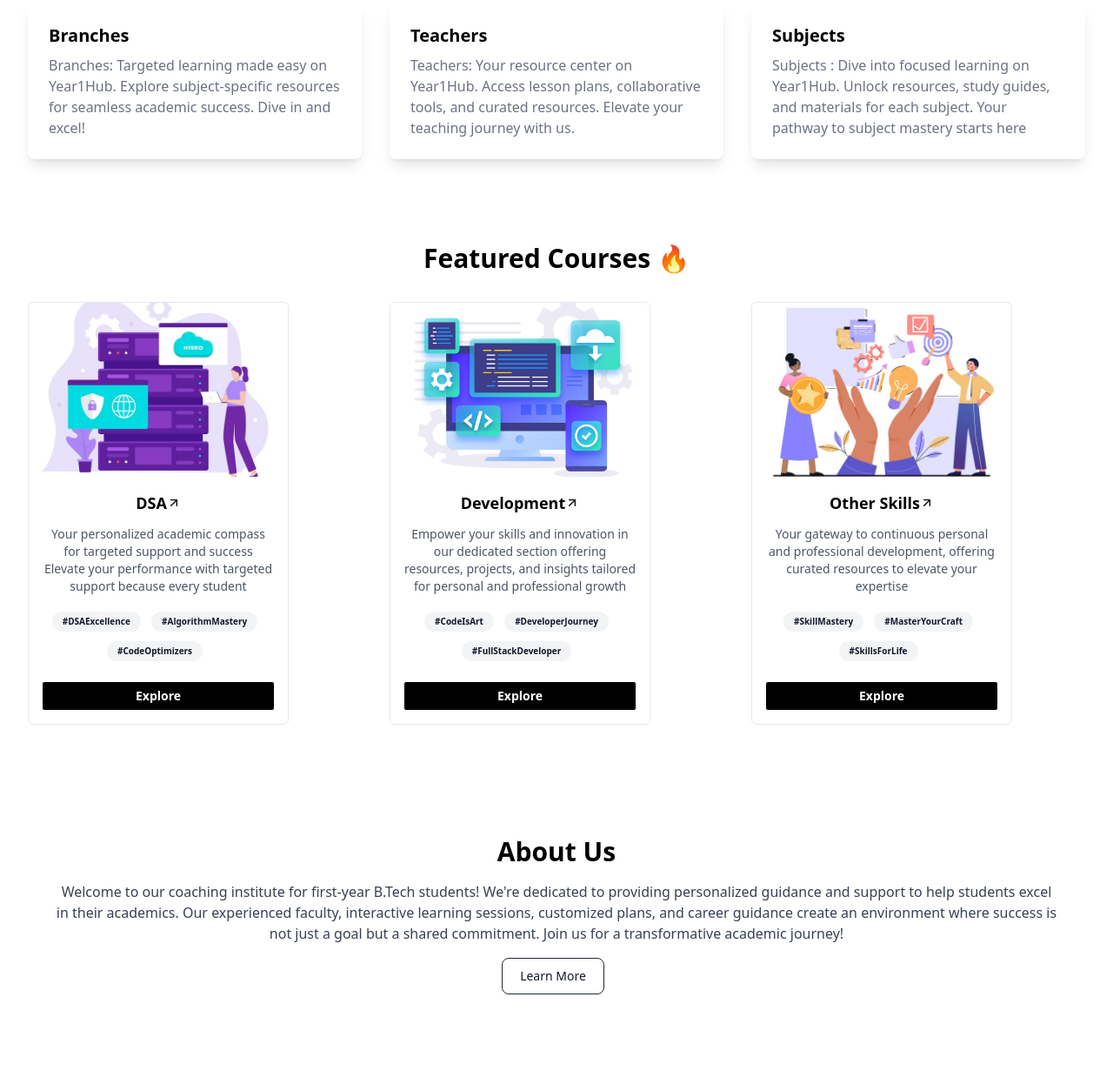
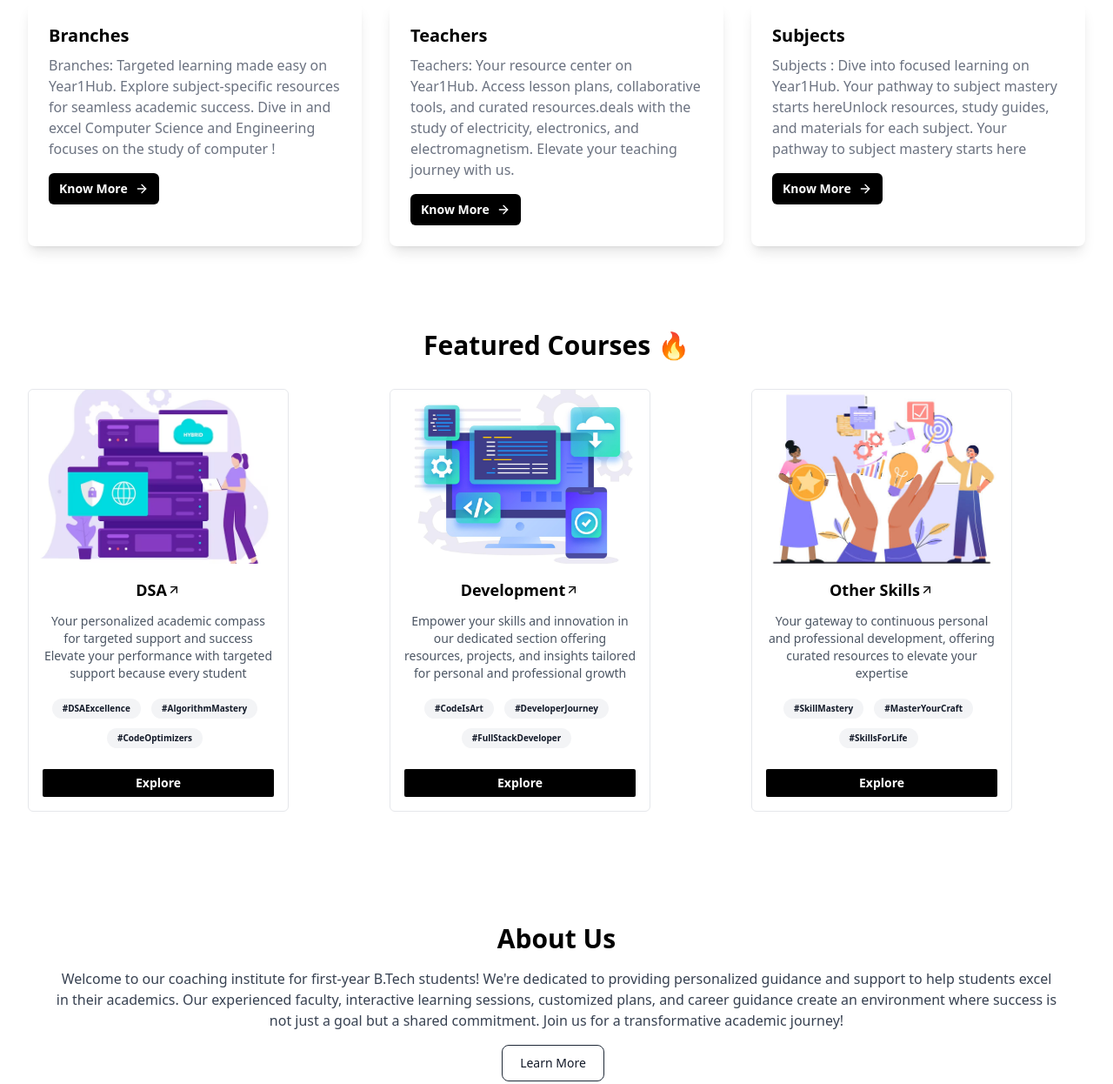
Before and after one commit to gauravkatara53/Year1hub, a plain HTML site: page index.html in a window 1280 px wide. Shown: the part 723-1969 px from the top of the page at 87% size. Drawn offline with nearby package versions, Linux system fonts and the light colour scheme.

Commit message:
Update index.html

```diff
--- a/index.html
+++ b/index.html
@@ -130,7 +130,7 @@
               </li>
             </ul>
           </div>
-          <div class="hidden space-x-2 lg:block"><a href="index.html">
+          <div class="hidden space-x-2 lg:block"><a href="login.html">
             <button
               type="button"
               class="rounded-md bg-transparent px-3 py-2 text-sm font-semibold text-black hover:bg-black/10 focus-visible:outline focus-visible:outline-2 focus-visible:outline-offset-2 focus-visible:outline-black"
@@ -145,7 +145,7 @@
               Log In
             </button>
 
-            <div id="loginCard" class="login-card hidden absolute mt-48 left-1/2 transform -translate-x-1/2 -translate-y-1/2 bg-white shadow-md p-6 rounded-lg w-72">
+            <div id="loginCard" class="login-card hidden absolute mt-64 left-1/2 transform -translate-x-1/2 -translate-y-1/2 bg-white shadow-2xl p-6 rounded-lg w-72">
               <button id="cancelButton" class="absolute top-2 right-2 text-gray-600 hover:text-gray-800">
                   <svg xmlns="http://www.w3.org/2000/svg" width="16" height="16" fill="currentColor" class="bi bi-x" viewBox="0 0 16 16">
                       <path d="M.647 1.343a1 1 0 0 1 1.414 0L8 6.586 14.343.343a1 1 0 1 1 1.414 1.414L9.414 8l6.343 6.343a1 1 0 1 1-1.414 1.414L8 9.414l-6.343 6.343a1 1 0 0 1-1.414-1.414L6.586 8 .647 1.343z" />
@@ -158,9 +158,9 @@
               <label for="password" class="block text-gray-600 text-sm mb-2">Password:</label>
               <input type="password" id="password" name="password" placeholder="Enter your password" class="w-full p-2 mb-4 border border-gray-300 rounded">
 
-              <button id="loginWithEmail" class="bg-green-500 text-white font-bold py-2 px-4 rounded">Login with Email</button>
+              <button id="loginWithEmail" class="bg-gray-500 text-white font-bold py-2 px-4 rounded">Login with Email</button>
 
-              <p class="mt-4 mb-2 text-gray-600">Or</p>
+              <p class="mt-2 mb-2 text-gray-600">Or</p>
 
               <button id="loginWithGoogle" class="bg-red-500 text-white font-bold py-2 px-4 rounded">Login with Google</button>
           </div>
@@ -202,7 +202,7 @@
             <div id="home"class="lg:w-1/2 mb-4 lg:mb-0">
                 <h1 class="text-7xl font-bold mb-4">Unlock Your Potential!</h1>
                 <p class="text-gray-700">Welcome to the ultimate student hub! Discover a one-stop destination for all your study needs. </p>
-                <button type="button" class="text-gray-900 hover:text-white border border-gray-800 hover:bg-gray-900 focus:ring-4 focus:outline-none focus:ring-gray-300 font-medium rounded-lg text-sm px-5 py-2.5 text-center me-2 mb-2 mt-4 dark:border-gray-600 dark:text-gray-400 dark:hover:text-white dark:hover:bg-gray-600 dark:focus:ring-gray-800">Join for Free</button>
+                <a href="joinus.html"><button type="button" class=" text-gray-900 hover:text-white border border-gray-800 hover:bg-gray-900 focus:ring-4 focus:outline-none focus:ring-gray-300 font-medium rounded-lg text-sm px-5 py-2.5 text-center me-2 mb-2 mt-4 dark:border-gray-600 dark:text-gray-400 dark:hover:text-white dark:hover:bg-gray-600 dark:focus:ring-gray-800">Join for Free</button></a>
             </div>
             <div class="lg:w-1/2">
                 <img src="image/vecteezy_e-learning-online-education-at-home-modern-vector_6317444-1.jpg" alt="Image" class="w-full h-auto ">
@@ -214,17 +214,84 @@
             <!-- Card 1 -->
             <div class="bg-white p-6 rounded-lg shadow-lg transition-transform transform hover:scale-105">
                 <h2 class="text-xl font-semibold mb-2">Branches</h2>
-                <p class="text-gray-500">Branches: Targeted learning made easy on Year1Hub. Explore subject-specific resources for seamless academic success. Dive in and excel!</p>
+                <p class="text-gray-500">Branches: Targeted learning made easy on Year1Hub. Explore subject-specific resources for seamless academic success. Dive in and excel Computer Science and Engineering focuses on the study of computer !</p>
+                <a href="branches.html"><button
+                type="button"
+               class="inline-flex items-center mt-4 rounded-md bg-black px-3 py-2 text-sm font-semibold text-white hover:bg-black/80"
+                >
+             Know More
+  <svg
+    xmlns="http://www.w3.org/2000/svg"
+    width="24"
+    height="24"
+    viewBox="0 0 24 24"
+    fill="none"
+    stroke="currentColor"
+    stroke-width="2"
+    stroke-linecap="round"
+    stroke-linejoin="round"
+    class="ml-2 h-4 w-4"
+  >
+    <line x1="5" y1="12" x2="19" y2="12"></line>
+    <polyline points="12 5 19 12 12 19"></polyline>
+  </svg>
+</button></a>
+
             </div>
+
             <!-- Card 2 -->
             <div class="bg-white p-6 rounded-lg shadow-lg transition-transform transform hover:scale-105">
                 <h2 class="text-xl font-semibold mb-2">Teachers</h2>
-                <p class="text-gray-500">Teachers: Your resource center on Year1Hub. Access lesson plans, collaborative tools, and curated resources. Elevate your teaching journey with us.</p>
+                <p class="text-gray-500">Teachers: Your resource center on Year1Hub. Access lesson plans, collaborative tools, and curated resources.deals with the study of electricity, electronics, and electromagnetism. Elevate your teaching journey with us.</p>
+
+               <a href="teachers.html"><button
+                type="button"
+               class="inline-flex items-center mt-4 rounded-md bg-black px-3 py-2 text-sm font-semibold text-white hover:bg-black/80"
+                >
+             Know More
+  <svg
+    xmlns="http://www.w3.org/2000/svg"
+    width="24"
+    height="24"
+    viewBox="0 0 24 24"
+    fill="none"
+    stroke="currentColor"
+    stroke-width="2"
+    stroke-linecap="round"
+    stroke-linejoin="round"
+    class="ml-2 h-4 w-4"
+  >
+    <line x1="5" y1="12" x2="19" y2="12"></line>
+    <polyline points="12 5 19 12 12 19"></polyline>
+  </svg>
+</button></a>
             </div>
             <!-- Card 3 -->
             <div class="bg-white p-6 rounded-lg shadow-lg transition-transform transform hover:scale-105">
                 <h2 class="text-xl font-semibold mb-2">Subjects</h2>
-                <p class="text-gray-500">Subjects : Dive into focused learning on Year1Hub. Unlock resources, study guides, and materials for each subject. Your pathway to subject mastery starts here</p>
+                <p class="text-gray-500">Subjects : Dive into focused learning on Year1Hub. Your pathway to subject mastery starts hereUnlock resources, study guides, and materials for each subject. Your pathway to subject mastery starts here</p>
+
+                <a href="subject.html"><button
+                type="button"
+               class="inline-flex items-center mt-4 rounded-md bg-black px-3 py-2 text-sm font-semibold text-white hover:bg-black/80"
+                >
+             Know More
+  <svg
+    xmlns="http://www.w3.org/2000/svg"
+    width="24"
+    height="24"
+    viewBox="0 0 24 24"
+    fill="none"
+    stroke="currentColor"
+    stroke-width="2"
+    stroke-linecap="round"
+    stroke-linejoin="round"
+    class="ml-2 h-4 w-4"
+  >
+    <line x1="5" y1="12" x2="19" y2="12"></line>
+    <polyline points="12 5 19 12 12 19"></polyline>
+  </svg>
+</button></a>
             </div>
         </div>
     </div>
@@ -277,12 +344,12 @@
                   #CodeOptimizers
                 </span>
               </div>
-              <button
+              <a href="dsa.html"><button
                 type="button"
                 class="mt-4 w-full rounded-sm bg-black px-2 py-1.5 text-sm font-semibold text-white shadow-sm hover:bg-black/80 focus-visible:outline focus-visible:outline-2 focus-visible:outline-offset-2 focus-visible:outline-black"
               >
                 Explore
-              </button>
+              </button></a>
             </div>
           </div>
 
@@ -327,12 +394,12 @@
                   #FullStackDeveloper
                 </span>
               </div>
-              <button
+              <a href="dev.html"><button
                 type="button"
                 class="mt-4 w-full rounded-sm bg-black px-2 py-1.5 text-sm font-semibold text-white shadow-sm hover:bg-black/80 focus-visible:outline focus-visible:outline-2 focus-visible:outline-offset-2 focus-visible:outline-black"
               >
                 Explore
-              </button>
+              </button></a>
             </div>
           </div>
 
@@ -377,12 +444,12 @@
                   #SkillsForLife
                 </span>
               </div>
-              <button
+              <a href="other.html"><button
                 type="button"
                 class="mt-4 w-full rounded-sm bg-black px-2 py-1.5 text-sm font-semibold text-white shadow-sm hover:bg-black/80 focus-visible:outline focus-visible:outline-2 focus-visible:outline-offset-2 focus-visible:outline-black"
               >
                 Explore
-              </button>
+              </button></a>
             </div>
           </div>
 
@@ -400,7 +467,7 @@
         <p class="text-gray-700">
           Welcome to our coaching institute for first-year B.Tech students! We're dedicated to providing personalized guidance and support to help students excel in their academics. Our experienced faculty, interactive learning sessions, customized plans, and career guidance create an environment where success is not just a goal but a shared commitment. Join us for a transformative academic journey!
         </p>
-        <button type="button" class="text-gray-900 hover:text-white border border-gray-800 hover:bg-gray-900 focus:ring-4 focus:outline-none focus:ring-gray-300 font-medium rounded-lg text-sm px-5 py-2.5 text-center me-2 mb-2 mt-4 dark:border-gray-600 dark:text-gray-400 dark:hover:text-white dark:hover:bg-gray-600 dark:focus:ring-gray-800">Learn More</button>
+       <a href="about.html"> <button type="button" class="text-gray-900 hover:text-white border border-gray-800 hover:bg-gray-900 focus:ring-4 focus:outline-none focus:ring-gray-300 font-medium rounded-lg text-sm px-5 py-2.5 text-center me-2 mb-2 mt-4 dark:border-gray-600 dark:text-gray-400 dark:hover:text-white dark:hover:bg-gray-600 dark:focus:ring-gray-800">Learn More</button></a>
     </section>
 </div>
 </div>
```
